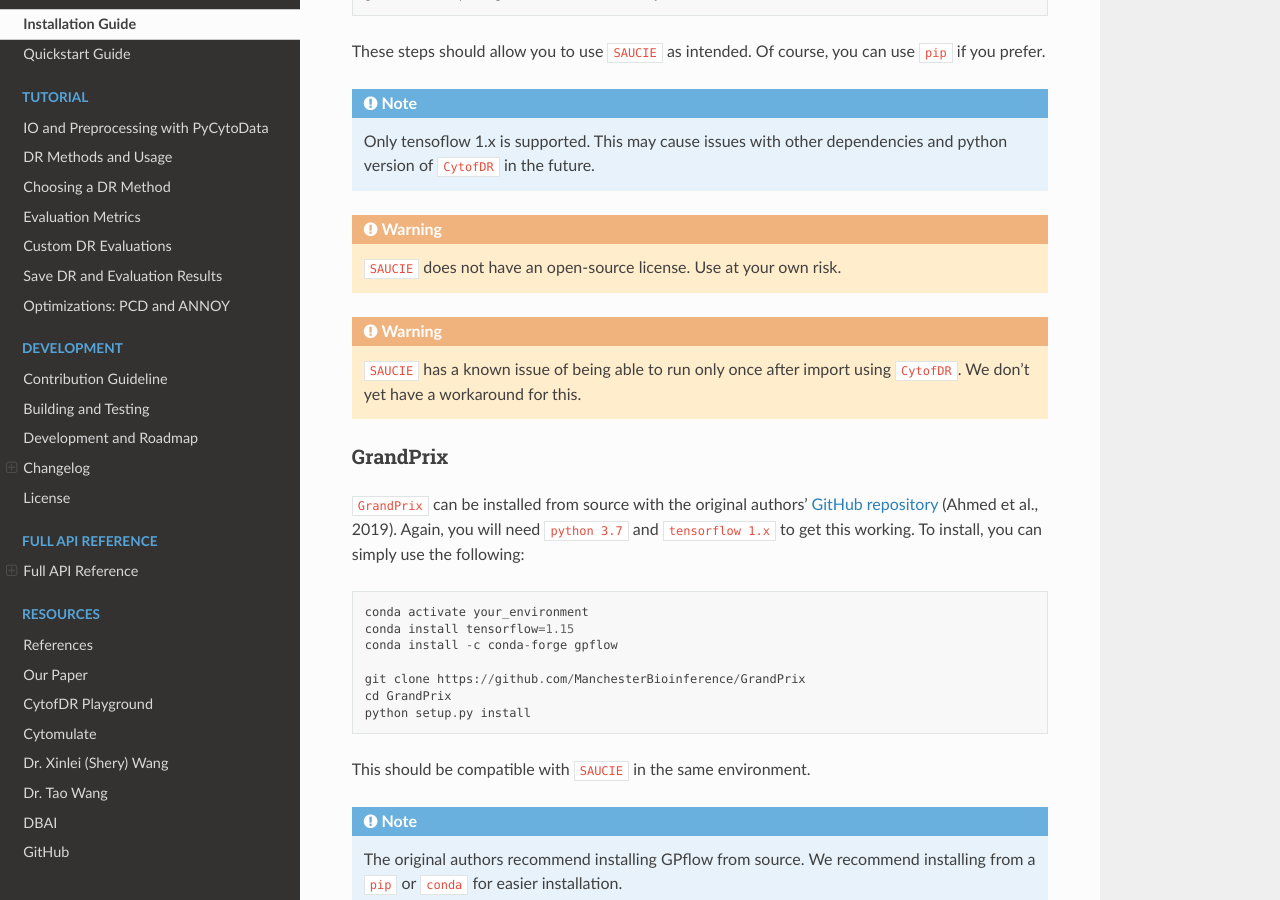
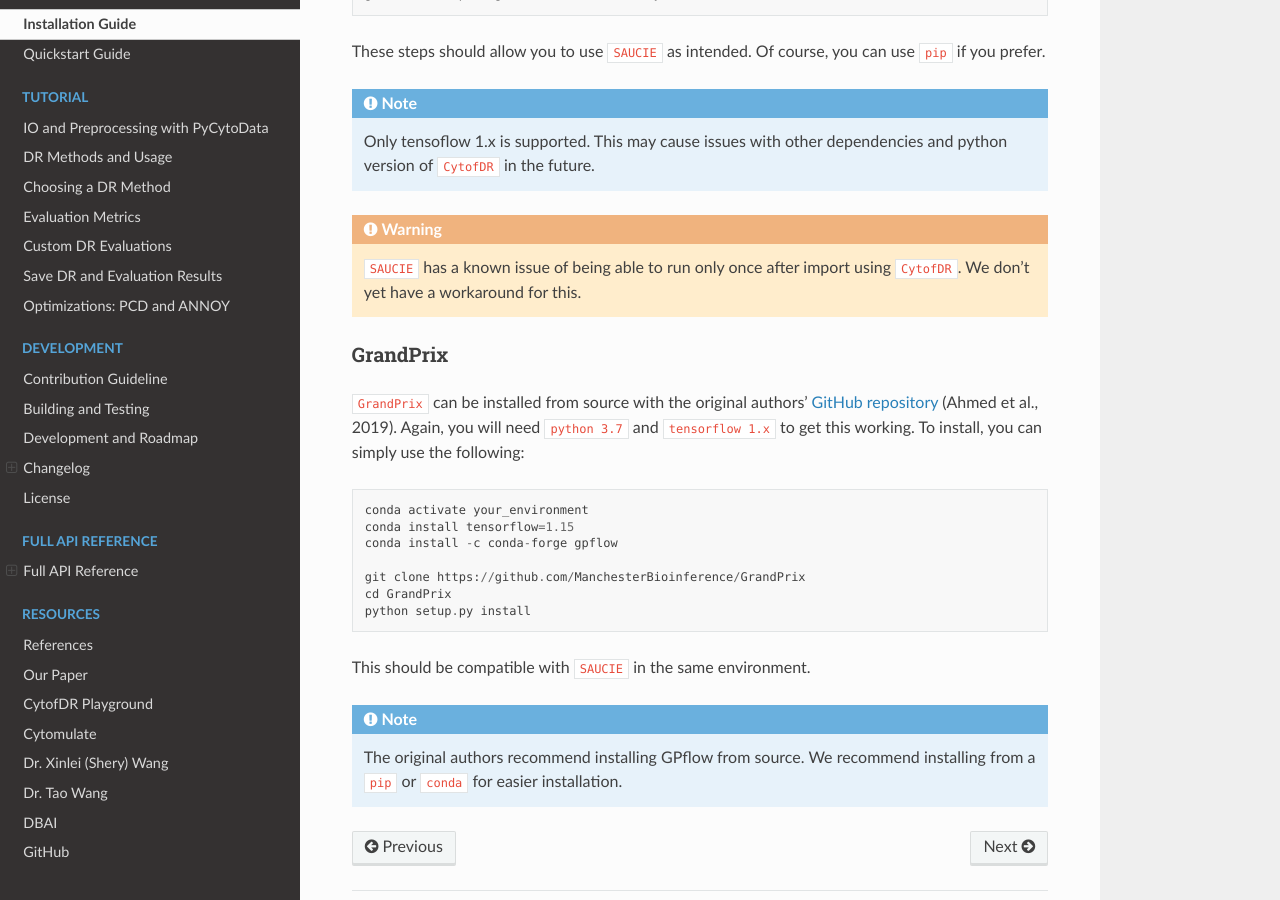
Before and after one commit to kevin931/CytofDR, a Sphinx documentation site: the page built from docs/source/installation.rst, in a window 1280 px wide and 900 px high, scrolled down 2195 px. Built offline with Sphinx 7.4.7 and the Read the Docs theme 2.0.0, drawn with Linux system fonts in a browser that asks for light colours.

Commit message:
[Documentation] Remove SAUCIE license warning
SAUCIE now has an open source license! Fantastic news!

```diff
--- a/docs/source/installation.rst
+++ b/docs/source/installation.rst
@@ -121,10 +121,6 @@ prefer.
 
 .. warning::
 
-    ``SAUCIE`` does not have an open-source license. Use at your own risk.
-
-.. warning::
-
     ``SAUCIE`` has a known issue of being able to run only once after import using ``CytofDR``. We don't
     yet have a workaround for this.
 
```
